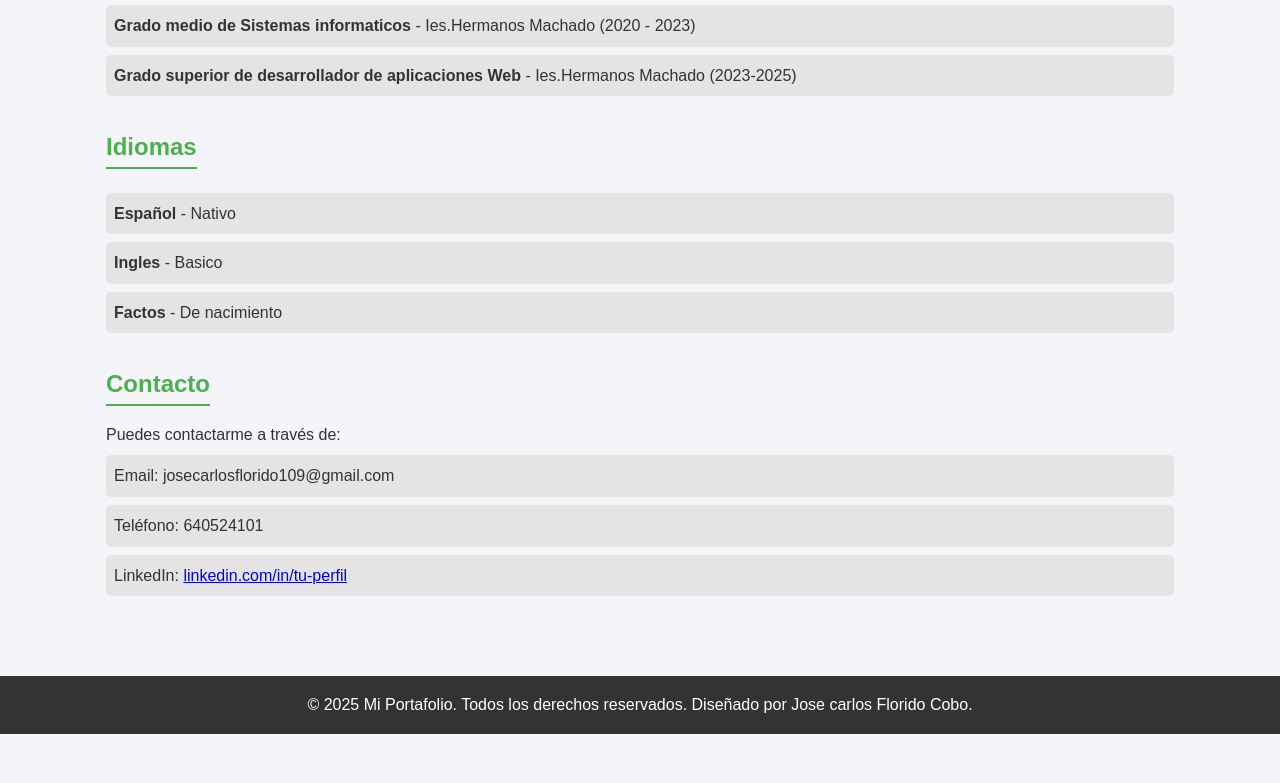
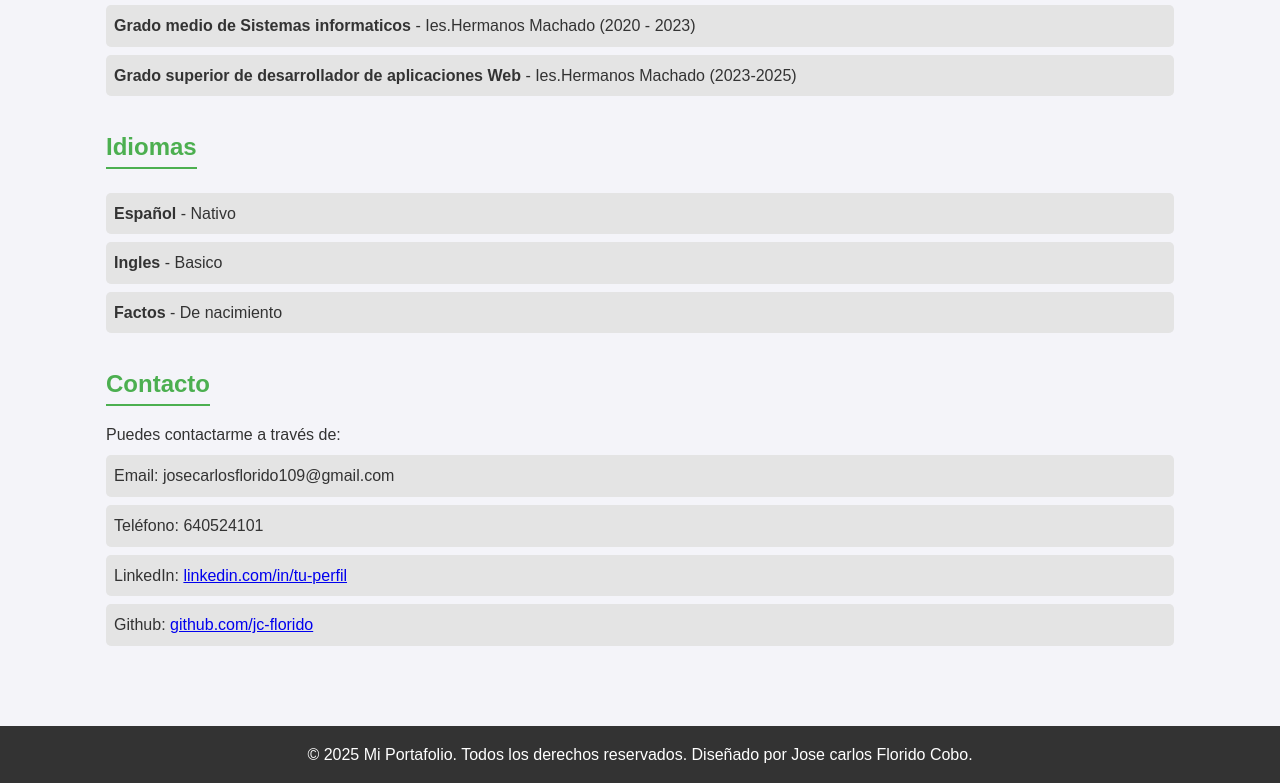
Before and after one commit to jc-florido/portafolios, a plain HTML site: page index.html in a window 1280 px wide. Shown: the part 806-1589 px from the top of the page. Before the commit the page ends 1540 px from the top, so only its background shows below. Drawn offline with Linux system fonts and the light colour scheme.

Commit message:
github enlace

```diff
--- a/index.html
+++ b/index.html
@@ -72,6 +72,7 @@
                 <li>Email: josecarlosflorido109@gmail.com</li>
                 <li>Teléfono: 640524101</li>
                 <li>LinkedIn: <a href="#">linkedin.com/in/tu-perfil</a></li>
+                <li>Github: <a href="#">github.com/jc-florido</a></li>
             </ul>
         </section>
     </div>
```
